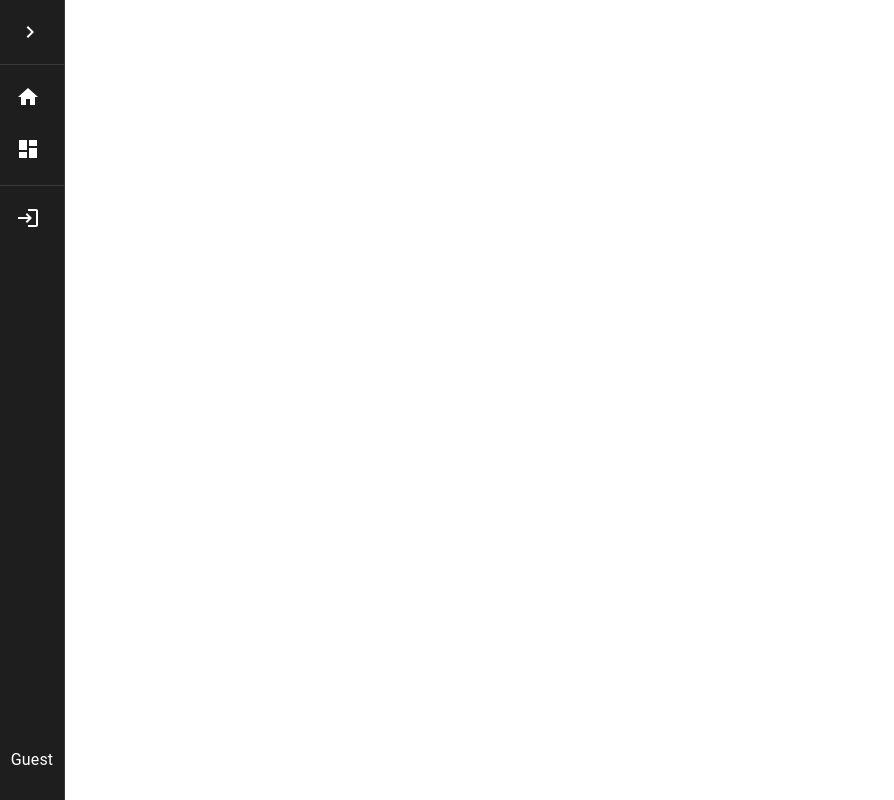
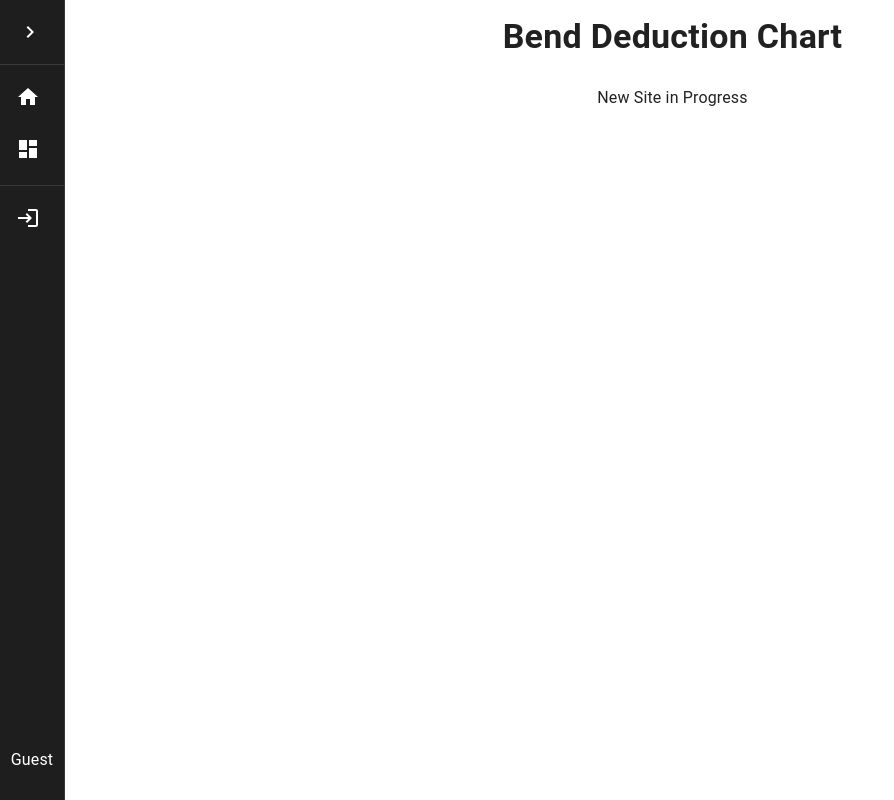
Before and after one commit to EsotericZ/MonarchHome, a React (Vite) app: page /bendDeduction in a window 1280 px wide. Shown: the whole page, without its empty margins (0-894 px from the left). Built offline with nearby package versions, Linux system fonts and the light colour scheme.

Commit message:
added temp bend deduction

```diff
--- a/src/App.jsx
+++ b/src/App.jsx
@@ -1,6 +1,7 @@
 import { BrowserRouter as Router, Route, Routes } from 'react-router-dom';
 import { SideNav } from './components/SideNav';
 
+import { BendDeduction } from './pages/programming/BendDeduction';
 import { Dashboard } from './pages/dashboard/Dashboard';
 import { Engineering } from './pages/programming/Engineering';
 import { Login } from './pages/login/Login';
@@ -15,6 +16,7 @@ export const App = () => {
       <SideNav>
         <Routes>
           <Route path='/' element={<Dashboard />} />
+          <Route path='/bendDeduction' element={<BendDeduction />} />
           <Route path='/dashboard' element={<Dashboard />} />
           <Route path='/engineering' element={<Engineering />} />
           <Route path='/login' element={<Login />} />
--- a/src/components/SideNav.jsx
+++ b/src/components/SideNav.jsx
@@ -107,6 +107,11 @@ export const SideNav = ({ children }) => {
     }
   }
 
+  const handleCloseAll = () => {
+    setOpen(false);
+    setProgrammingOpen(false);
+  }
+
   useEffect(() => {
     setData();
   }, [])
@@ -129,7 +134,7 @@ export const SideNav = ({ children }) => {
             <List>
               <ListItem disablePadding>
                 <Tooltip title='Dashboard' placement='right' arrow>
-                  <ListItemButton onClick={() => { navigate('/dashboard'); setOpen(false); }}>
+                  <ListItemButton onClick={() => { navigate('/dashboard'); handleCloseAll(); }}>
                     <ListItemIcon><HomeIcon /></ListItemIcon>
                     <ListItemText primary='Dashboard' />
                   </ListItemButton>
@@ -145,7 +150,7 @@ export const SideNav = ({ children }) => {
                     </ListItemIcon>
                     <ListItemText
                       primary="Programming"
-                      onClick={() => { navigate('/programming'); setOpen(false); }}
+                      onClick={() => { navigate('/programming'); handleCloseAll(); }}
                       sx={{ cursor: 'pointer' }}
                     />
                     <IconButton onClick={handleProgrammingClick}>
@@ -157,22 +162,29 @@ export const SideNav = ({ children }) => {
               <Collapse in={programmingOpen} timeout="auto" unmountOnExit>
                 <List component="div" disablePadding sx={{ paddingLeft: 7 }}>
                   <ListItem disablePadding>
-                    <ListItemButton onClick={() => { navigate('/engineering'); setOpen(false); }}>
+                    <ListItemButton onClick={() => { navigate('/engineering'); handleCloseAll(); }}>
                       <ListItemText primary="Engineering" />
                     </ListItemButton>
                   </ListItem>
                 </List>
                 <List component="div" disablePadding sx={{ paddingLeft: 7 }}>
                   <ListItem disablePadding>
-                    <ListItemButton onClick={() => { navigate('/quality'); setOpen(false); }}>
+                    <ListItemButton onClick={() => { navigate('/quality'); handleCloseAll(); }}>
                       <ListItemText primary="Quality" />
                     </ListItemButton>
                   </ListItem>
                 </List>
                 <List component="div" disablePadding sx={{ paddingLeft: 7 }}>
                   <ListItem disablePadding>
-                    <ListItemButton onClick={() => { navigate('/qualityInfo'); setOpen(false); }}>
+                    <ListItemButton onClick={() => { navigate('/qualityInfo'); handleCloseAll(); }}>
                       <ListItemText primary="Quality Info" />
+                    </ListItemButton>
+                  </ListItem>
+                </List>
+                <List component="div" disablePadding sx={{ paddingLeft: 7 }}>
+                  <ListItem disablePadding>
+                    <ListItemButton onClick={() => { navigate('/bendDeduction'); handleCloseAll(); }}>
+                      <ListItemText primary="Bend Deduction" />
                     </ListItemButton>
                   </ListItem>
                 </List>
@@ -186,7 +198,7 @@ export const SideNav = ({ children }) => {
               {name ? (
                 <ListItem disablePadding>
                   <Tooltip title='Profile' placement='right' arrow>
-                    <ListItemButton onClick={() => { navigate('/profile'); setOpen(false); }}>
+                    <ListItemButton onClick={() => { navigate('/profile'); handleCloseAll(); }}>
                       <ListItemIcon><PersonIcon /></ListItemIcon>
                       <ListItemText primary='Profile' />
                     </ListItemButton>
@@ -195,7 +207,7 @@ export const SideNav = ({ children }) => {
               ) : (
                 <ListItem disablePadding>
                   <Tooltip title='Login' placement='right' arrow>
-                    <ListItemButton onClick={() => { navigate('/login'); setOpen(false); }}>
+                    <ListItemButton onClick={() => { navigate('/login'); handleCloseAll(); }}>
                       <ListItemIcon><LoginIcon /></ListItemIcon>
                       <ListItemText primary='Login' />
                     </ListItemButton>
--- /dev/null
+++ b/src/pages/programming/BendDeduction.jsx
@@ -0,0 +1,46 @@
+import { useEffect, useState } from 'react';
+import { Box, Typography } from "@mui/material";
+import Cookies from 'universal-cookie';
+import { jwtDecode } from 'jwt-decode';
+
+import PuffLoader from "react-spinners/PuffLoader";
+
+export const BendDeduction = () => {
+  const cookies = new Cookies();
+  let cookieData
+  try {
+    cookieData = jwtDecode(cookies.get('jwt'));
+  } catch {
+    cookieData = {
+      'name': '',
+      'role': 'employee',
+      'forming': false,
+    };
+  }
+
+  const [loading, setLoading] = useState(true);
+
+  useEffect(() => {
+    setLoading(false);
+  }, [loading]);
+
+  return (
+    <Box sx={{ width: '100%', textAlign: 'center', overflowY: 'auto', height: '100vh' }}>
+      {loading ? (
+        <Box>
+          <Typography variant="h4" sx={{ fontWeight: 'bold', margin: '16px' }}>Bend Deduction Chart</Typography>
+          <Box sx={{ display: 'flex', flexDirection: 'column', justifyContent: 'center', alignItems: 'center', marginTop: '100px' }}>
+            <PuffLoader color='red' />
+          </Box>
+        </Box>
+      ) : (
+        <Box sx={{ width: '100%' }}>
+          <Typography variant="h4" sx={{ fontWeight: 'bold', margin: '16px' }}>Bend Deduction Chart</Typography>
+          <Box sx={{ padding: '12px' }}>
+            <Typography>New Site in Progress</Typography>
+          </Box>
+        </Box>
+      )}
+    </Box>
+  );
+};
```
